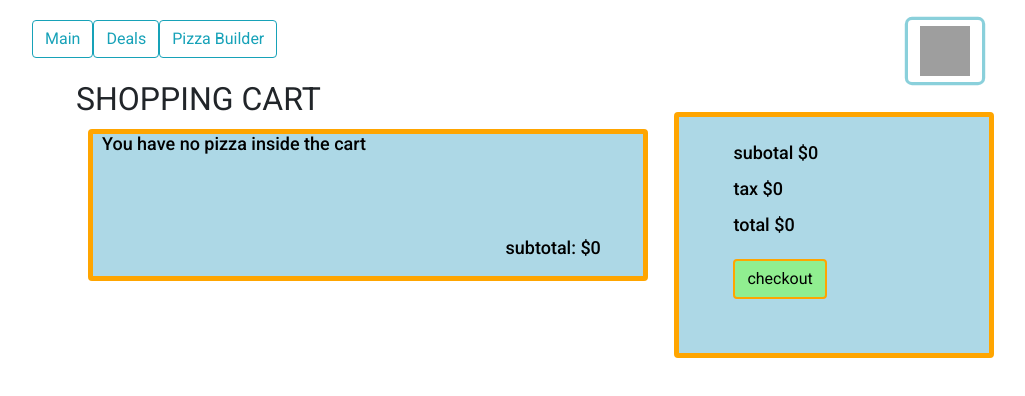
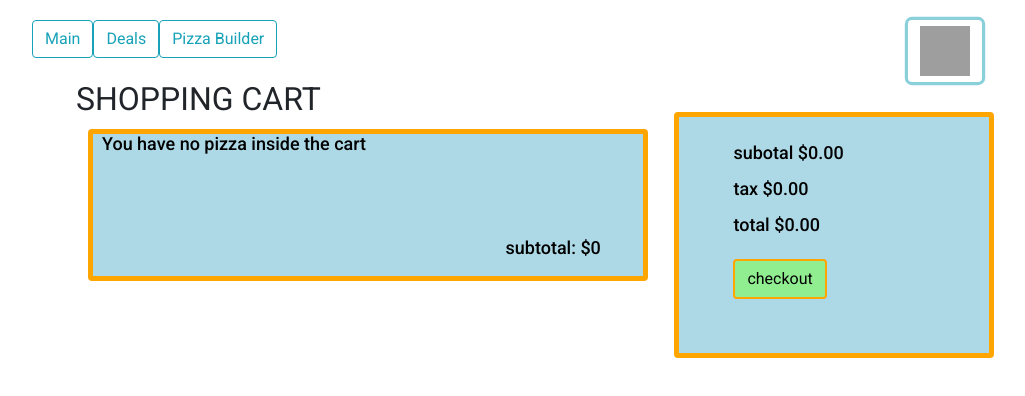
Before and after one commit to qazzerz/CSCI313GroupProject, an Angular app in the folder Azul-Pizza/: page / in a window 1280 px wide. Both pictures are taken after a click on the button 1013 px from the left and 51 px from the top of the page. Shown: the top 396 px of the page, without its empty margins (68-1093 px from the left). Built offline with nearby package versions, Linux system fonts and the light colour scheme; grey boxes are pictures that could not be loaded.

Commit message:
Update shopping-cart-card.component.html

```diff
--- a/Azul-Pizza/src/app/main-page/shopping-cart-card/shopping-cart-card.component.html
+++ b/Azul-Pizza/src/app/main-page/shopping-cart-card/shopping-cart-card.component.html
@@ -75,9 +75,9 @@
         <div class ="checkout">
             <div class ="card" style="width: 20rem;">
                 <div class ="checkoutBox">
-                    <div > subotal   ${{subtotal}}</div>
-                    <div> tax   ${{tax}}</div>
-                    <div> total     ${{total}}</div>
+                    <div > subotal   ${{subtotal}}.00</div>
+                    <div> tax   ${{tax}}.00</div>
+                    <div> total     ${{total}}.00</div>
 
                     <button class="btn btn-success" (click)="checkout()"> checkout</button>
                 </div>
```
